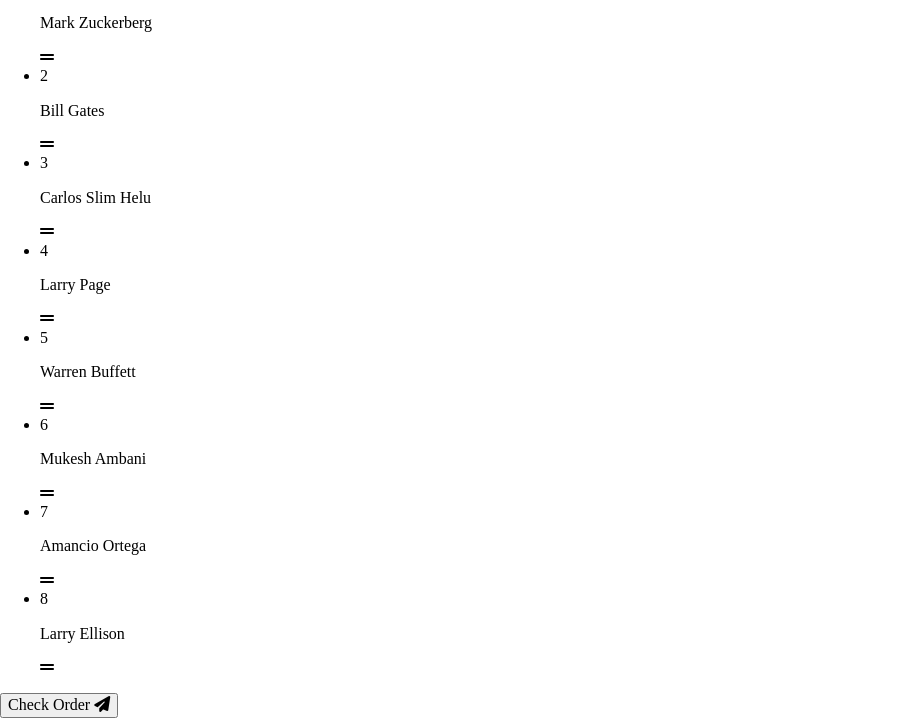
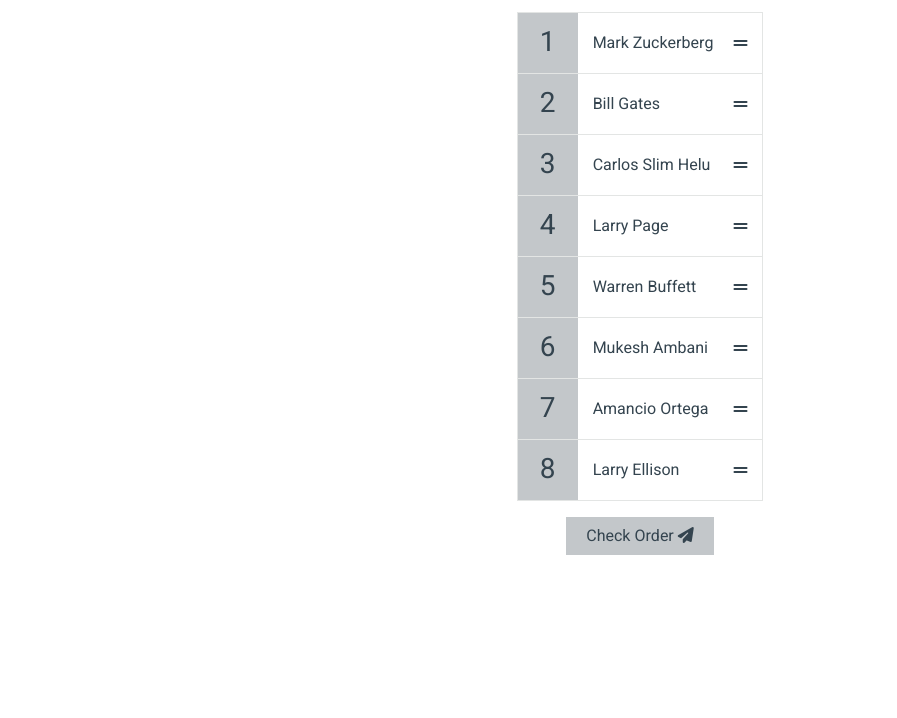
Before and after one commit to denis-fominykh/sortable-list-vanilla-js, a website built with webpack: page src/html/index.html in a window 1280 px wide. Shown: the part 134-852 px from the top of the page, without its empty margins (0-897 px from the left). After the commit the page ends 800 px from the top, so only its background shows below. Built offline with nearby package versions, Linux system fonts and the light colour scheme.

Commit message:
creating the stylesheets

```diff
--- /dev/null
+++ b/src/scss/modules/body/_body.scss
@@ -0,0 +1,12 @@
+@import "../fonts/fonts";
+
+body {
+  background-color: #fff;
+  display: flex;
+  flex-direction: column;
+  align-items: center;
+  justify-content: flex-start;
+  height: 100vh;
+  margin: 0;
+  font-family: $heebo;
+}
--- /dev/null
+++ b/src/scss/modules/check-btn/_check-btn.scss
@@ -0,0 +1,19 @@
+$background-color: #c3c7ca;
+$text-color: #34444f;
+
+.check-btn {
+  background-color: $background-color;
+  border: none;
+  color: $text-color;
+  font-size: 16px;
+  padding: 10px 20px;
+  cursor: pointer;
+
+  &:active {
+    transform: scale(0.98);
+  }
+
+  &:focus {
+    outline: none;
+  }
+}
--- /dev/null
+++ b/src/scss/modules/draggable-list/_draggable-list.scss
@@ -0,0 +1,55 @@
+$border-color: #e3e5e4;
+$background-color: #c3c7ca;
+$text-color: #34444f;
+
+.draggable-list {
+  border: 1px solid $border-color;
+  color: $text-color;
+  padding: 0;
+  list-style-type: none;
+
+  li {
+    background-color: #fff;
+    display: flex;
+    flex: 1;
+
+    &:not(:last-of-type) {
+      border-bottom: 1px solid $border-color;
+    }
+
+    .number {
+      background-color: $background-color;
+      display: flex;
+      align-items: center;
+      justify-content: center;
+      font-size: 28px;
+      height: 60px;
+      width: 60px;
+    }
+
+    .draggable {
+      cursor: pointer;
+      display: flex;
+      align-items: center;
+      justify-content: space-between;
+      padding: 15px;
+      flex: 1;
+
+      .person-name {
+        margin: 0 20px 0 0;
+      }
+    }
+  }
+}
+
+.draggable-list li.over .draggable {
+  background-color: #eaeaea;
+}
+
+.draggable-list li.right .person-name {
+  color: #3ae374;
+}
+
+.draggable-list li.wrong .person-name {
+  color: #ff3838;
+}
--- /dev/null
+++ b/src/scss/modules/fonts/_fonts.scss
@@ -0,0 +1,3 @@
+@import url(https://fonts.googleapis.com/css?family=Heebo&display=swap);
+
+$heebo: "Heebo", sans-serif;
--- a/src/scss/style.scss
+++ b/src/scss/style.scss
@@ -1 +1,9 @@
 @import "./modules/normalize/normalize";
+
+* {
+  box-sizing: border-box;
+}
+
+@import "./modules/body/body";
+@import "./modules/draggable-list/draggable-list";
+@import "./modules/check-btn/check-btn";
```
